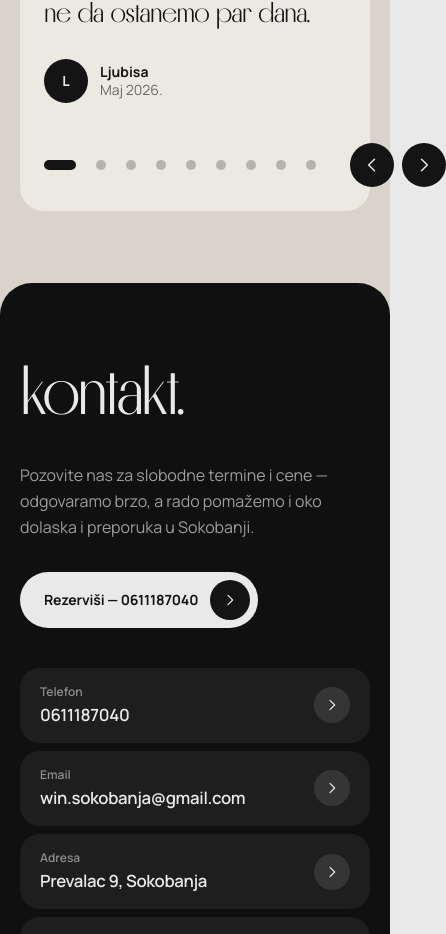
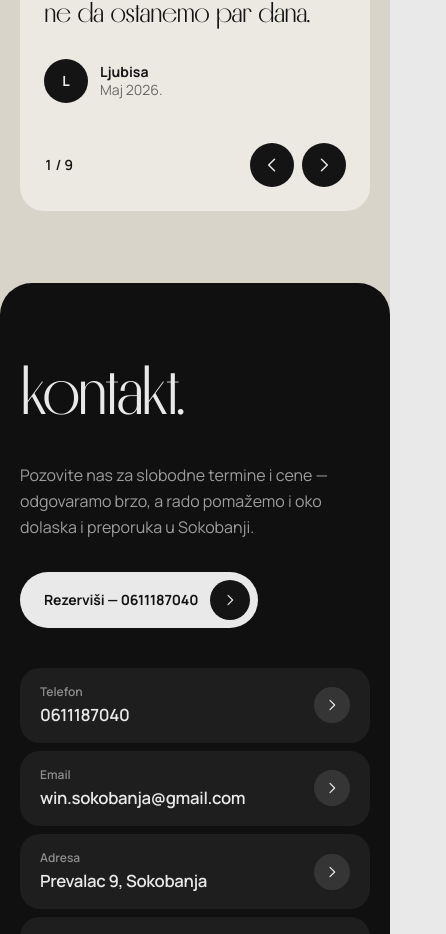
Before and after one commit to Ilija-hash/win, a React (Vite) app: page / in a window 390 px wide. Shown: the part 4605-5539 px from the top of the page, 446 px wide, since content can reach past the window. Built offline with nearby package versions, Linux system fonts and the light colour scheme.

Commit message:
testimonisal fix

```diff
--- a/src/sections/Testimonials.jsx
+++ b/src/sections/Testimonials.jsx
@@ -104,8 +104,13 @@ export default function Testimonials() {
 
         {hasMany && (
           <div className="mt-10 flex items-center justify-between gap-6">
-            {/* Vidljiva tackica je mala, ali dugme oko nje ima ~26px za prst. */}
-            <div className="-ml-2.5 flex">
+            {/* Telefon: brojac umesto tackica - staje za bilo koji broj utisaka
+                (9 tackica + strelice je bilo sire od ekrana i sirilo celu stranicu). */}
+            <p className="text-sm font-semibold tabular-nums sm:hidden" aria-live="polite">
+              {active + 1} / {testimonials.length}
+            </p>
+            {/* Od sm: tackice; vidljiva je mala, a dugme oko nje ima ~30px za prst. */}
+            <div className="-ml-2.5 hidden min-w-0 flex-wrap sm:flex">
               {testimonials.map((item, index) => (
                 <button
                   key={`${index}-${item.name}-dot`}
@@ -123,7 +128,7 @@ export default function Testimonials() {
                 </button>
               ))}
             </div>
-            <div className="flex gap-2">
+            <div className="flex flex-none gap-2">
               {CONTROLS.map((control) => (
                 <button
                   key={control.step}
--- a/src/styles.css
+++ b/src/styles.css
@@ -37,7 +37,14 @@ body,
 
 body {
   margin: 0;
-  overflow-x: hidden;
+}
+
+/* Zastita: ako nesto izviri van ekrana, telefon ne siri raspored (inace stranica
+   moze da se odzumira, a fixed elementi - navbar, lightbox - se rastegnu).
+   `clip` ne pravi scroll kontejner, pa ne smeta Lenis-u ni position: fixed. */
+html,
+body {
+  overflow-x: clip;
 }
 
 ::selection {
```
